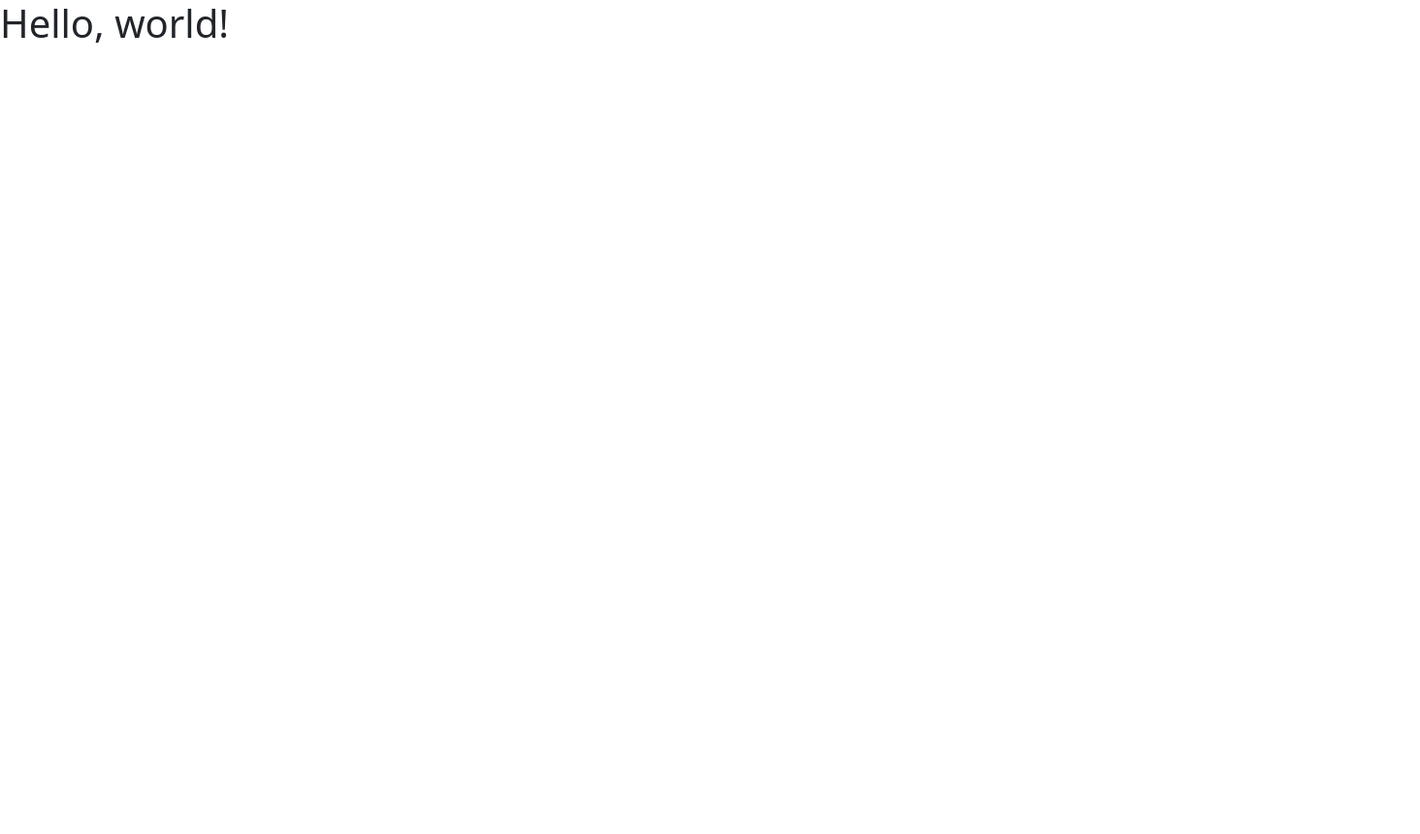
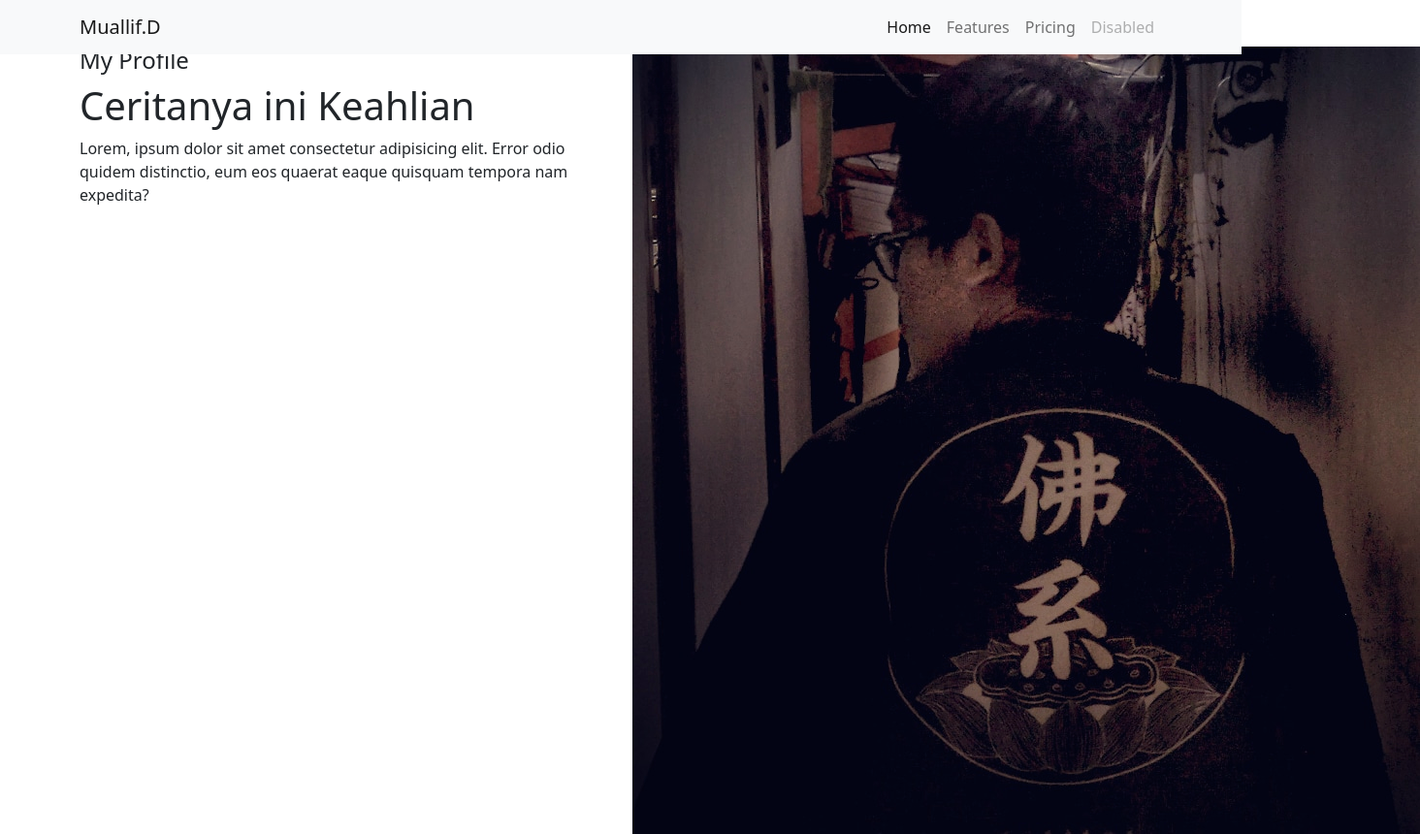
Before and after one commit to muallifdielis/muallifdielis.github.io, a website: page index.html in a window 1280 px wide. Shown: the whole page at 97% size, 1464 px wide, since content can reach past the window. Before the commit the page ends 800 px from the top, so only its background shows below. Drawn offline with nearby package versions, Linux system fonts and the light colour scheme.

Commit message:
css - modifikasi #banner

```diff
--- a/index.html
+++ b/index.html
@@ -4,6 +4,7 @@
     <meta charset="utf-8" />
     <meta name="viewport" content="width=device-width, initial-scale=1" />
     <title>Bootstrap demo</title>
+    <link rel="stylesheet" href="style.css" />
     <link
       href="https://cdn.jsdelivr.net/npm/bootstrap@5.2.0/dist/css/bootstrap.min.css"
       rel="stylesheet"
@@ -11,8 +12,61 @@
       crossorigin="anonymous"
     />
   </head>
+
   <body>
-    <h1>Hello, world!</h1>
+    <header>
+      <nav class="navbar fixed-top navbar-expand-lg bg-light">
+        <div class="container">
+          <a class="navbar-brand" href="#">Muallif.D</a>
+          <button
+            class="navbar-toggler"
+            type="button"
+            data-bs-toggle="collapse"
+            data-bs-target="#navbarNav"
+            aria-controls="navbarNav"
+            aria-expanded="false"
+            aria-label="Toggle navigation"
+          >
+            <span class="navbar-toggler-icon"></span>
+          </button>
+          <div class="collapse navbar-collapse" id="navbarNav">
+            <ul class="navbar-nav ms-auto">
+              <li class="nav-item">
+                <a class="nav-link active" aria-current="page" href="#">Home</a>
+              </li>
+              <li class="nav-item">
+                <a class="nav-link" href="#">Features</a>
+              </li>
+              <li class="nav-item">
+                <a class="nav-link" href="#">Pricing</a>
+              </li>
+              <li class="nav-item">
+                <a class="nav-link disabled">Disabled</a>
+              </li>
+            </ul>
+          </div>
+        </div>
+      </nav>
+    </header>
+
+    <div id="banner">
+      <div class="container">
+        <div class="row mt-5">
+          <div class="col-12 col-md-6">
+            <h4>My Profile</h4>
+            <h1>Ceritanya ini Keahlian</h1>
+            <p>
+              Lorem, ipsum dolor sit amet consectetur adipisicing elit. Error
+              odio quidem distinctio, eum eos quaerat eaque quisquam tempora nam
+              expedita?
+            </p>
+          </div>
+          <div class="col-12 col-md-6">
+            <img src="1.png" alt="" />
+          </div>
+        </div>
+      </div>
+    </div>
 
     <script
       src="https://cdn.jsdelivr.net/npm/bootstrap@5.2.0/dist/js/bootstrap.bundle.min.js"
@@ -20,4 +74,6 @@
       crossorigin="anonymous"
     ></script>
   </body>
+
+  <footer></footer>
 </html>
```
Also changed, not shown: .codesandbox/workspace.json (added), 1.png (added), style.css (added).
